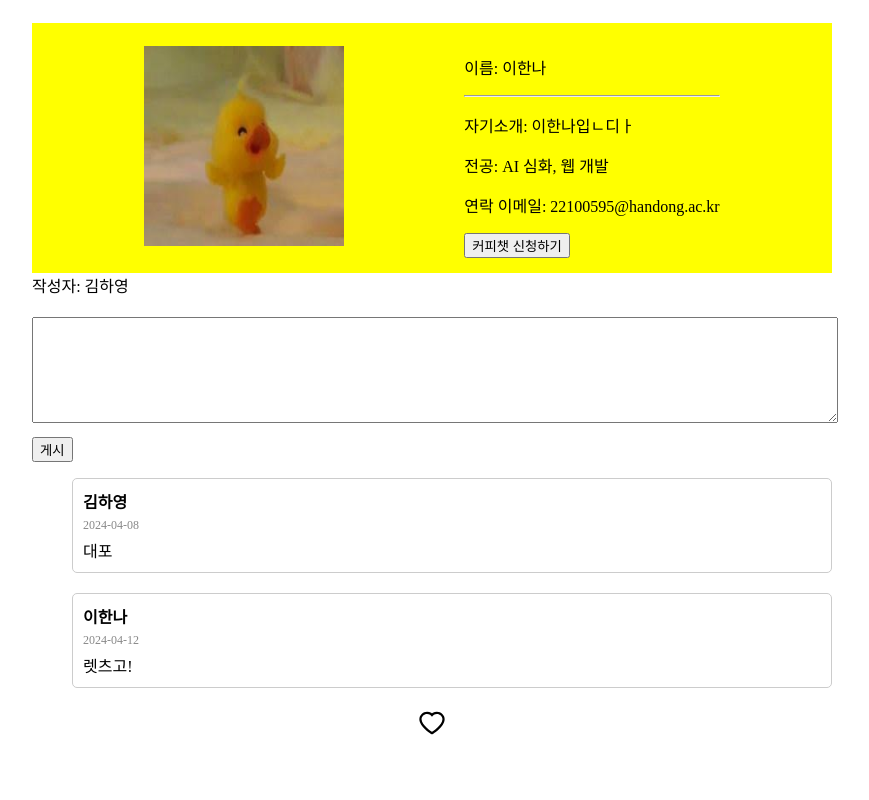
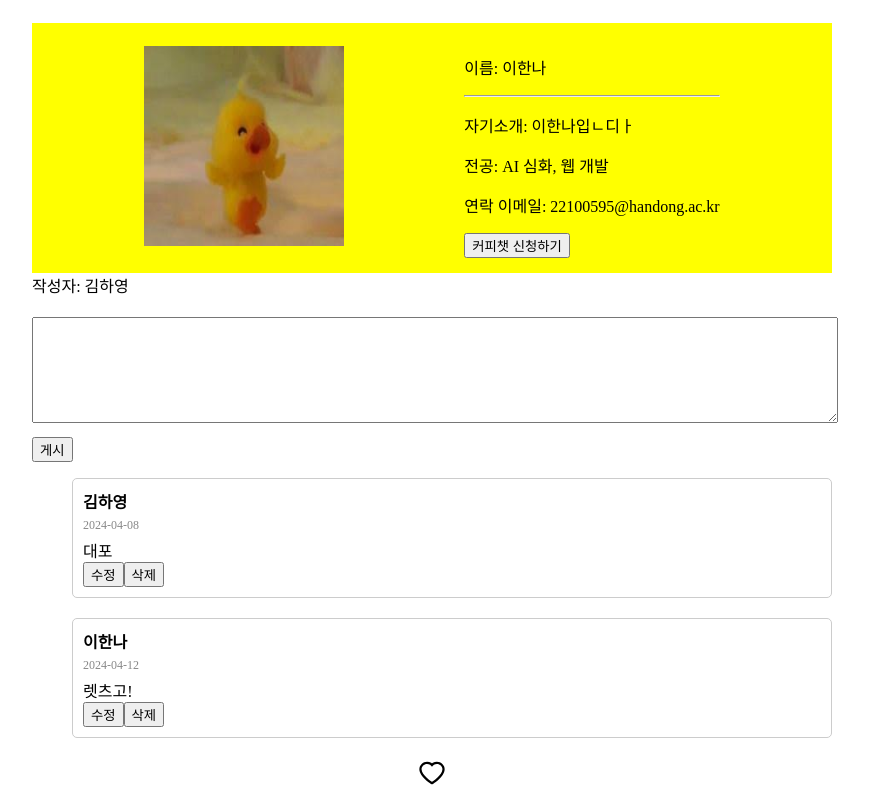
Before and after one commit to LikeLionHGU/DaePo_Front, a React (Create React App) app: page /DaePo/PostPage/1 in a window 1280 px wide. Shown: the part 654-1454 px from the top of the page, without its empty margins (216-1085 px from the left). Before the commit the page ends 1404 px from the top, so only its background shows below. Built offline with nearby package versions, Linux system fonts and the light colour scheme; what recoil-persist would draw is missing.

Commit message:
feat : 댓글 수정, 삭제 기능

```diff
--- a/src/component/Home/HomePageComponent.js
+++ b/src/component/Home/HomePageComponent.js
@@ -5,7 +5,7 @@ import CardComponent from "./CardComponent";
 function HomePageComponent() {
   return (
     <>
-      <CardComponent />
+      {/* <CardComponent /> */}
       <AddPostButtonComponent />
       <CarouselComponent />
     </>
--- a/src/component/PostPage/CommentComponent.js
+++ b/src/component/PostPage/CommentComponent.js
@@ -25,6 +25,7 @@ const SinglecommentWrapper = styled.div`
     padding: 10px;
     border: 1px solid #ccc;
     border-radius: 5px;
+    position: relative;
   }
   .writer {
     font-weight: bold;
@@ -38,6 +39,20 @@ const SinglecommentWrapper = styled.div`
   .content {
     font-size: 16px;
   }
+  .edit-textarea {
+    width: calc(100% - 20px);
+    margin-bottom: 10px;
+  }
+`;
+
+const Modal = styled.div`
+  position: fixed;
+  top: 50%;
+  left: 50%;
+  transform: translate(-50%, -50%);
+  background-color: white;
+  padding: 20px;
+  border-radius: 5px;
 `;
 
 const CommentComponent = () => {
@@ -56,6 +71,11 @@ const CommentComponent = () => {
     },
   ]);
 
+  const [showModal, setShowModal] = useState(false);
+  const [selectedComment, setSelectedComment] = useState(null);
+  const [editingComment, setEditingComment] = useState(null);
+  const [editContent, setEditContent] = useState("");
+
   const addComment = () => {
     const value = document.querySelector("#new-comment-content").value;
     setComment([
@@ -67,6 +87,37 @@ const CommentComponent = () => {
         content: value,
       },
     ]);
+  };
+
+  const deleteComment = () => {
+    const updatedComments = comment.filter(
+      (c) => c.uuid !== selectedComment.uuid
+    );
+    setComment(updatedComments);
+    setShowModal(false);
+  };
+
+  const openModal = (selected) => {
+    setSelectedComment(selected);
+    setShowModal(true);
+  };
+
+  const closeModal = () => {
+    setShowModal(false);
+  };
+
+  const editComment = (selected) => {
+    setEditingComment(selected.uuid);
+    setEditContent(selected.content);
+  };
+
+  const saveEditComment = () => {
+    const updatedComments = comment.map((c) =>
+      c.uuid === editingComment ? { ...c, content: editContent } : c
+    );
+    setComment(updatedComments);
+    setEditingComment(null);
+    setEditContent("");
   };
 
   return (
@@ -81,16 +132,42 @@ const CommentComponent = () => {
         </WritingArea>
         <ul id="comment">
           <SinglecommentWrapper>
-            {comment.map((comment) => (
-              <div className="comment" key={comment.uuid}>
-                <div className="writer">{comment.writer}</div>
-                <div className="date">{comment.date}</div>
-                <div className="content">{comment.content}</div>
+            {comment.map((c) => (
+              <div className="comment" key={c.uuid}>
+                <div className="writer">{c.writer}</div>
+                <div className="date">{c.date}</div>
+                {editingComment === c.uuid ? (
+                  <Textarea
+                    className="edit-textarea"
+                    value={editContent}
+                    onChange={(e) => setEditContent(e.target.value)}
+                  ></Textarea>
+                ) : (
+                  <div className="content">{c.content}</div>
+                )}
+                {editingComment === c.uuid ? (
+                  <>
+                    <Button onClick={saveEditComment}>저장</Button>
+                    <Button onClick={() => setEditingComment(null)}>
+                      취소
+                    </Button>
+                  </>
+                ) : (
+                  <Button onClick={() => editComment(c)}>수정</Button>
+                )}
+                <Button onClick={() => openModal(c)}>삭제</Button>
               </div>
             ))}
           </SinglecommentWrapper>
         </ul>
       </div>
+      {showModal && (
+        <Modal>
+          <div>삭제하시겠습니까?</div>
+          <Button onClick={deleteComment}>삭제</Button>
+          <Button onClick={closeModal}>취소</Button>
+        </Modal>
+      )}
     </Root>
   );
 };
```
